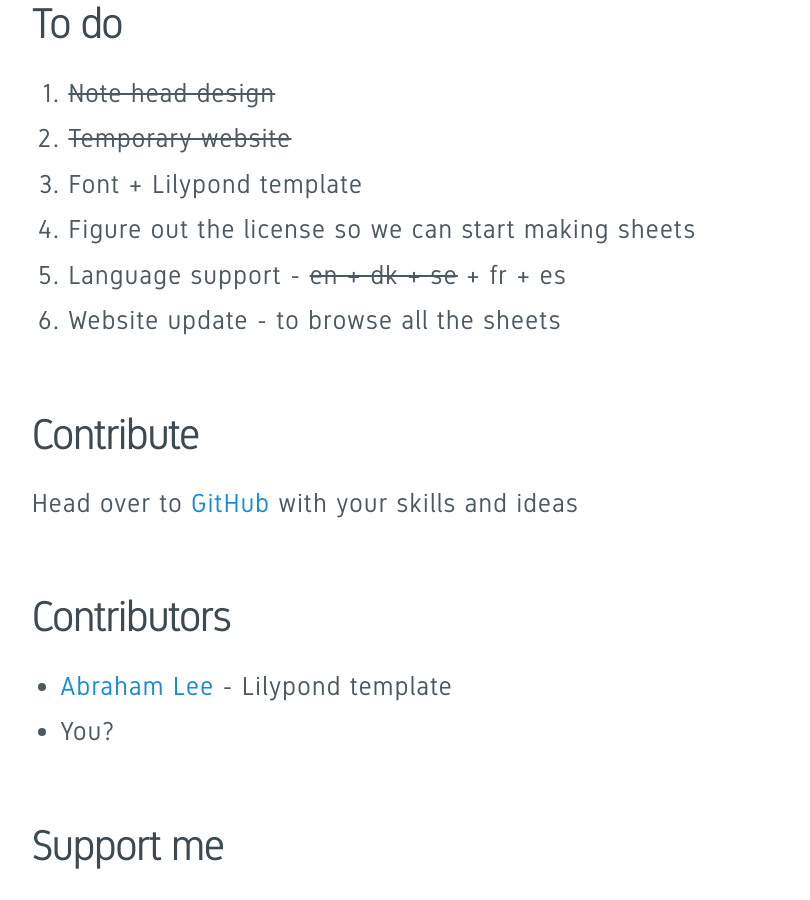
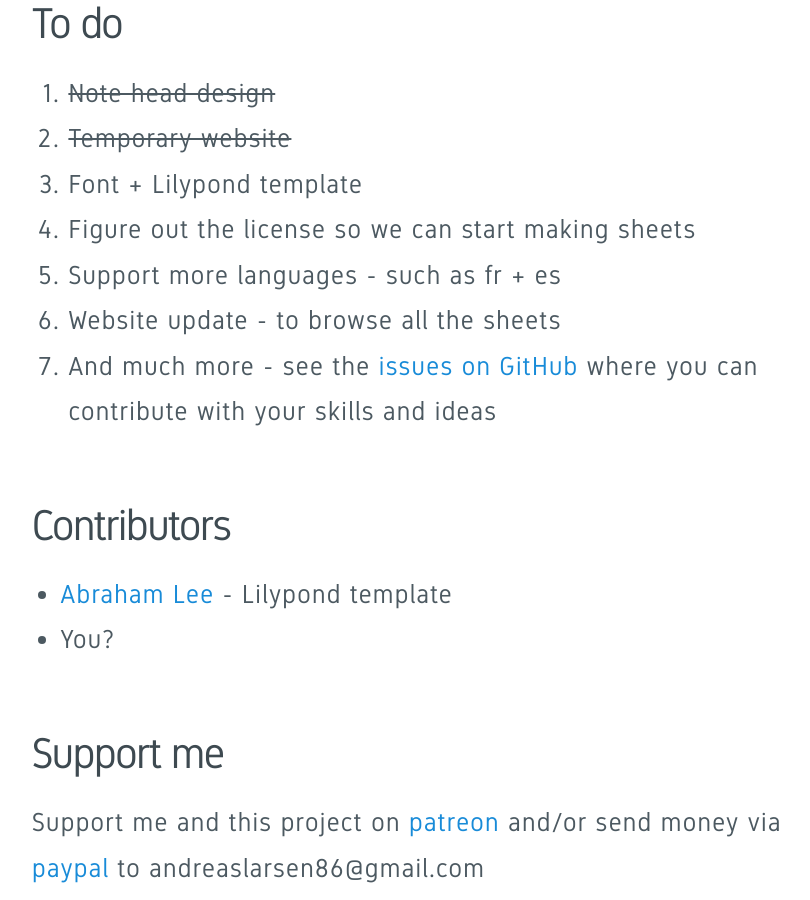
Before and after one commit to larsenwork/animalnoteheads, a Jekyll site: the page built from index.md, in a window 1280 px wide and 900 px high, scrolled down 2056 px. Shown: the whole window, without its empty margins (208-1018 px from the left). Built offline with Jekyll 4.4.1, drawn with Linux system fonts in a browser that asks for light colours; comment, search, counter and statistics services are not loaded.

Commit message:
image of me

```diff
--- a/_layouts/default.html
+++ b/_layouts/default.html
@@ -18,7 +18,7 @@
 </div>
     {{ content }}
   </div>
-  <footer>&copy; 2015 Andreas Larsen</footer>
+  <footer>&copy; 2015 Andreas Larsen<br><img src="https://raw.githubusercontent.com/andreaslarsen/animalnoteheads/gh-pages/assets/img/me.jpg"/></footer>
   <script src="assets/js/jquery.v2.1.min.js"></script>
   <script src="assets/js/social.min.js"></script>
 </body>
--- a/_scss/style.scss
+++ b/_scss/style.scss
@@ -93,4 +93,9 @@
   padding: 10vh 0;
   margin: 0 auto;
   text-align: center;
+  img {
+    width: 30vw;
+    max-width: 200px;
+    border-radius: 100px:
+  }
 }
--- a/index.md
+++ b/index.md
@@ -31,12 +31,9 @@
 1. Temporary website
 1. Font + Lilypond template
 1. Figure out the license so we can start making sheets
-1. Language support - ~~en + dk + se~~ + fr + es
+1. Support more languages - such as fr + es
 1. Website update - to browse all the sheets
-
-### Contribute
-
-Head over to [GitHub](https://github.com/andreaslarsen/animalnoteheads) with your skills and ideas
+1. And much more - see the [issues on GitHub](https://github.com/andreaslarsen/animalnoteheads/issues) where you can contribute with your skills and ideas
 
 ### Contributors
 
```
Also changed, not shown: assets/img/me.jpg (added), 1 other file.
